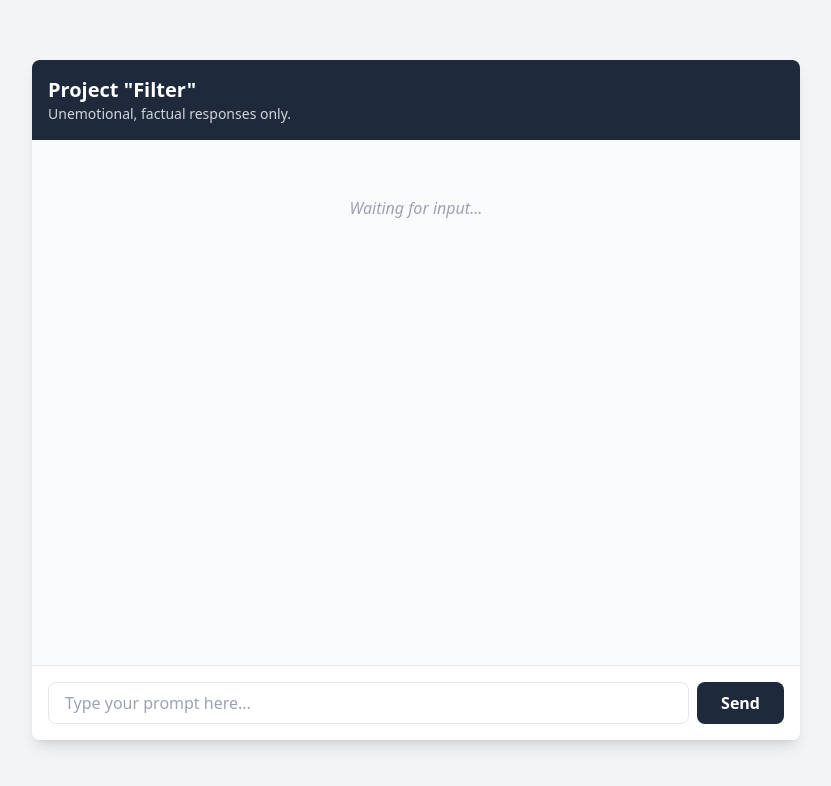
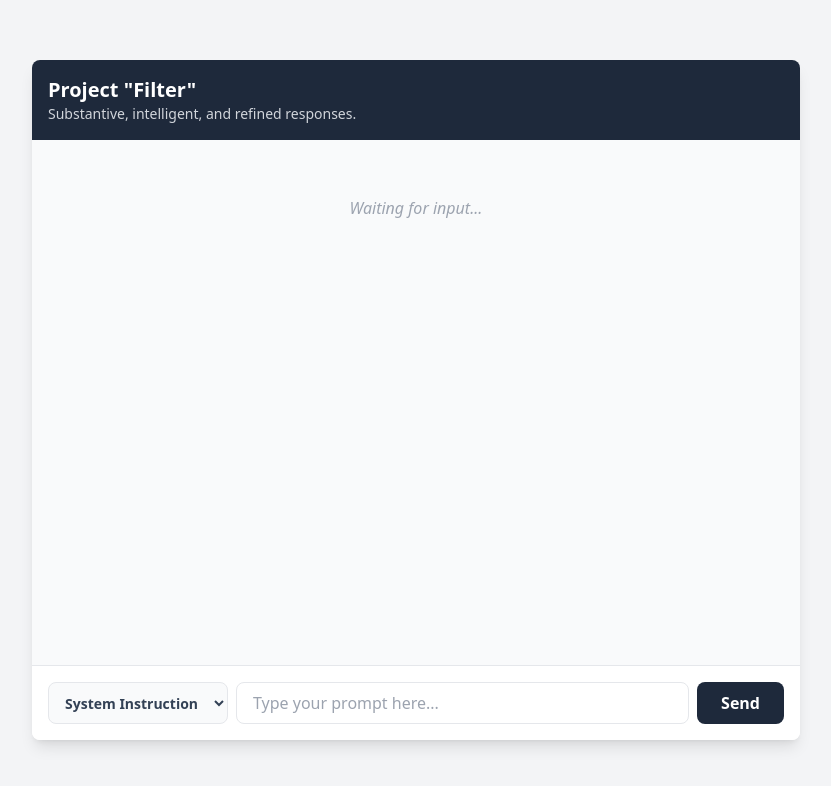
Before and after one commit to constantinbender51-cmyk/deepseek-base, a FastAPI app: page / in a window 1280 px wide. Shown: the top 786 px of the page, without its empty margins (224-1055 px from the left). Run offline with FastAPI, Linux system fonts and the light colour scheme; some libraries are stand-ins or nearby versions.

Commit message:
Update index.html

```diff
--- a/templates/index.html
+++ b/templates/index.html
@@ -4,9 +4,9 @@
     <meta charset="UTF-8">
     <meta name="viewport" content="width=device-width, initial-scale=1.0">
     <title>Filter MVP</title>
-    <!-- Added ?plugins=typography to Tailwind to style markdown elements -->
+    <!-- Tailwind to style markdown elements -->
     <script src="https://cdn.tailwindcss.com?plugins=typography"></script>
-    <!-- Added Marked.js for parsing Markdown -->
+    <!-- Marked.js for parsing Markdown -->
     <script src="https://cdn.jsdelivr.net/npm/marked/marked.min.js"></script>
 </head>
 <body class="bg-gray-100 h-screen flex flex-col justify-center items-center p-4">
@@ -16,7 +16,7 @@
         <div class="bg-slate-800 text-white p-4 rounded-t-lg flex justify-between items-start">
             <div>
                 <h1 class="text-xl font-bold">Project "Filter"</h1>
-                <p class="text-sm text-gray-300">Unemotional, factual responses only.</p>
+                <p class="text-sm text-gray-300">Substantive, intelligent, and refined responses.</p>
             </div>
         </div>
 
@@ -27,8 +27,16 @@
             </div>
         </div>
 
-        <!-- Text Input & Send Button -->
-        <div class="p-4 bg-white border-t rounded-b-lg flex gap-2">
+        <!-- Controls: Mode Dropdown, Text Input & Send Button -->
+        <div class="p-4 bg-white border-t rounded-b-lg flex flex-col sm:flex-row gap-2">
+            <select id="mode-select" class="border rounded-lg px-3 py-2 text-sm focus:outline-none focus:ring-2 focus:ring-slate-500 bg-gray-50 text-slate-700 font-semibold cursor-pointer">
+                <option value="unfiltered">Unfiltered</option>
+                <option value="system_instruction" selected>System Instruction</option>
+                <option value="revision">Revision</option>
+                <option value="representative">Representative</option>
+                <option value="cumulative">Cumulative</option>
+            </select>
+
             <input
                 type="text"
                 id="user-input"
@@ -46,7 +54,7 @@
     </div>
 
     <script>
-        // Configure Marked.js to format linebreaks properly like standard chat interfaces
+        // Configure Marked.js to format linebreaks properly and allow inline styles
         marked.setOptions({
             breaks: true,
             gfm: true
@@ -56,33 +64,36 @@
         const sendBtn = document.getElementById('send-btn');
         const chatBox = document.getElementById('chat-box');
         const placeholder = document.getElementById('placeholder');
+        const modeSelect = document.getElementById('mode-select');
 
         async function sendMessage() {
             const text = inputField.value.trim();
+            const mode = modeSelect.value;
+
             if (!text) return;
-
             if (placeholder) placeholder.style.display = 'none';
 
             inputField.value = '';
             inputField.disabled = true;
             sendBtn.disabled = true;
+            modeSelect.disabled = true;
 
-            // User message (standard text)
+            // User message
             appendMessage('User', text, 'bg-blue-100 text-blue-900 self-end', false);
 
-            // Bot message (will receive markdown formatting)
-            const { bubble: botMessageDiv } = appendMessage('Filter', `Thinking...`, 'bg-gray-200 text-gray-900 self-start', true);
+            // Bot message (pre-allocate)
+            const { bubble: botMessageDiv } = appendMessage('Filter AI', `Thinking...`, 'bg-gray-200 text-gray-900 self-start', true);
 
             try {
                 const response = await fetch('/chat', {
                     method: 'POST',
                     headers: { 'Content-Type': 'application/json' },
                     body: JSON.stringify({
-                        user_input: text
-                    }) // gen_model, filter_model, and prompt fallback to default backend configurations
+                        user_input: text,
+                        mode: mode
+                    })
                 });
 
-                // Clear standard text and prep for Markdown accumulation
                 botMessageDiv.innerHTML = '';
                 botMessageDiv.dataset.raw = '';
 
@@ -103,8 +114,8 @@
                         const data = JSON.parse(line);
 
                         if (data.type === 'chunk') {
-                            // Accumulate raw text and re-parse to HTML
                             botMessageDiv.dataset.raw += data.content;
+                            // Parse standard formatting while preserving safe HTML markers assigned by Revision logic
                             botMessageDiv.innerHTML = marked.parse(botMessageDiv.dataset.raw);
                             chatBox.scrollTop = chatBox.scrollHeight;
                         }
@@ -117,6 +128,7 @@
 
             inputField.disabled = false;
             sendBtn.disabled = false;
+            modeSelect.disabled = false;
             inputField.focus();
         }
 
@@ -129,7 +141,6 @@
             label.textContent = sender;
 
             const bubble = document.createElement('div');
-            // Apply Tailwind Typography 'prose' only if it's a markdown-enabled bubble
             const formatClasses = isMarkdown ? 'prose prose-slate prose-sm max-w-none' : 'whitespace-pre-wrap';
             bubble.className = `p-3 rounded-lg shadow-sm ${formatClasses} ${classes}`;
 
```
